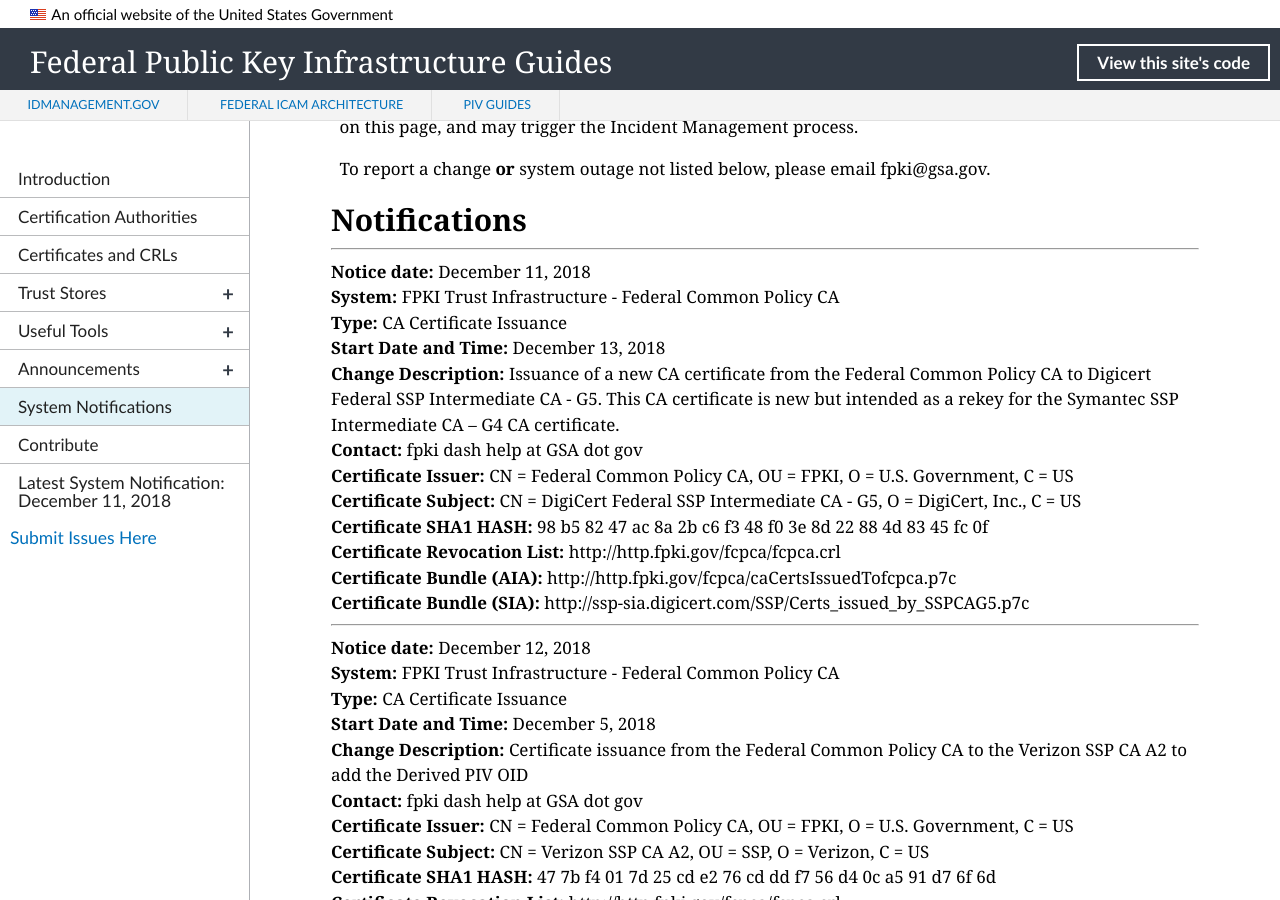
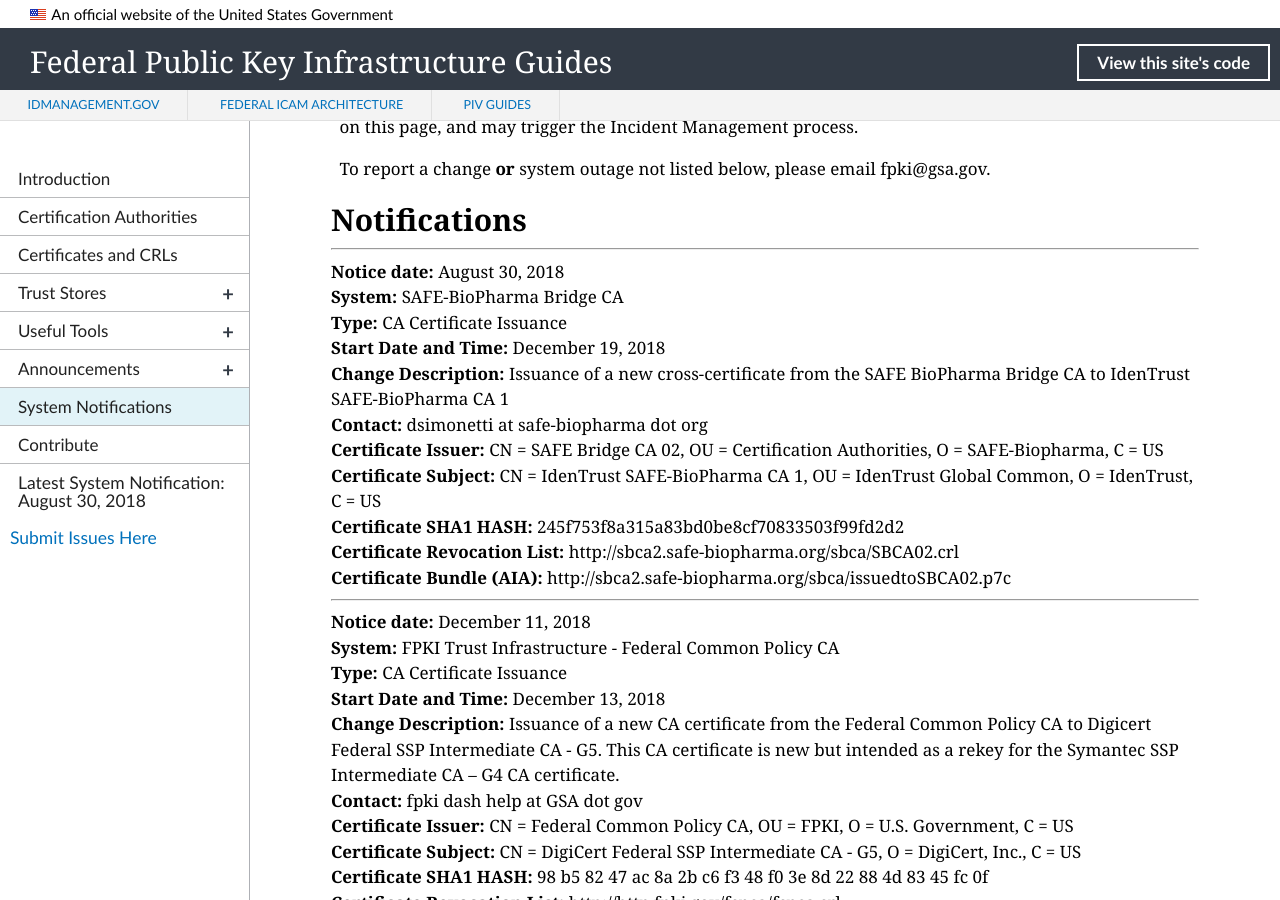
Before and after one commit to GSA/fpki-guides, a Jekyll site: the page built from pages/fpki_notifications.md, in a window 1280 px wide and 900 px high, scrolled down 672 px. Built offline with Jekyll 4.4.1, drawn with Linux system fonts in a browser that asks for light colours; nearby versions of some CDN libraries; library files that are not in the unit come from our copies.

Commit message:
safe biopharma CA cert
closes #316

```diff
--- a/_data/notifications.yml
+++ b/_data/notifications.yml
@@ -484,6 +484,19 @@
   aia_uri: http://http.fpki.gov/fcpca/caCertsIssuedTofcpca.p7c
   sia_uri: http://ssp-sia.digicert.com/SSP/Certs_issued_by_SSPCAG5.p7c
 
+
+- notice_date: August 30, 2018
+  change_type: CA Certificate Issuance
+  start_datetime: December 19, 2018
+  system: SAFE-BioPharma Bridge CA
+  change_description: Issuance of a new cross-certificate from the SAFE BioPharma Bridge CA to IdenTrust SAFE-BioPharma CA 1
+  contact: dsimonetti at safe-biopharma dot org
+  ca_certificate_hash: 245f753f8a315a83bd0be8cf70833503f99fd2d2
+  ca_certificate_issuer: CN = SAFE Bridge CA 02, OU = Certification Authorities, O = SAFE-Biopharma, C = US
+  ca_certificate_subject: CN = IdenTrust SAFE-BioPharma CA 1, OU = IdenTrust Global Common, O = IdenTrust, C = US
+  cdp_uri: http://sbca2.safe-biopharma.org/sbca/SBCA02.crl
+  aia_uri: http://sbca2.safe-biopharma.org/sbca/issuedtoSBCA02.p7c
+
 #- notice_date:
 #  change_type: CA Certificate Issuance
 #  start_datetime:
```
